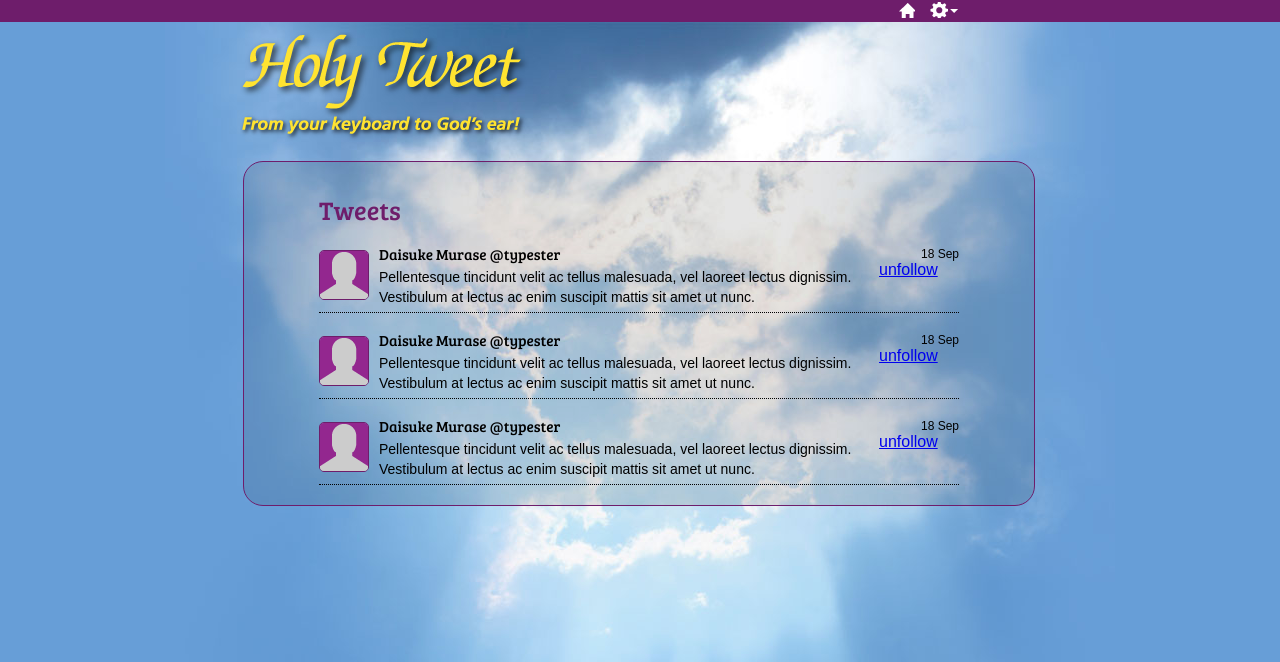
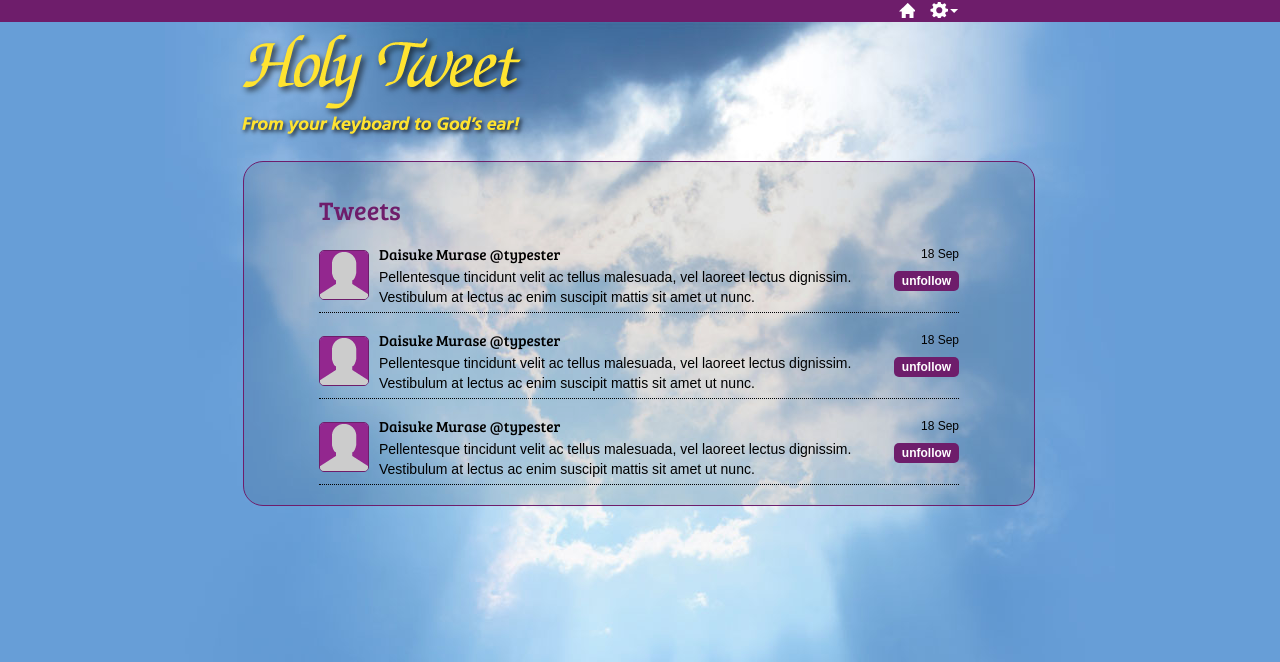
Before and after one commit to Grafixwerks/P2, a PHP site: page / in a window 1280 px wide. Shown: the top 662 px of the page. Run offline with PHP 8.4, Linux system fonts and the light colour scheme.

Commit message:
Fixed CSS classes on btn-small

```diff
--- a/dashboard.php
+++ b/dashboard.php
@@ -112,7 +112,7 @@
         <p>Pellentesque tincidunt velit ac tellus malesuada, vel laoreet lectus dignissim.  Vestibulum at lectus ac enim suscipit mattis sit amet ut nunc. </p>
       </div><!-- .tweet-left -->
 
-      <div class="tweet-right"><span class="date">18 Sep</span> <a href="#" class="btn-follow">unfollow</a> </div><!-- .tweet-right -->
+      <div class="tweet-right"><span class="date">18 Sep</span> <a href="#" class="btn-small follow">unfollow</a> </div><!-- .tweet-right -->
       <br class="clr-flt">
     </div><!-- .tweet -->
 
@@ -123,7 +123,7 @@
         <p>Pellentesque tincidunt velit ac tellus malesuada, vel laoreet lectus dignissim.  Vestibulum at lectus ac enim suscipit mattis sit amet ut nunc. </p>
       </div><!-- .tweet-left -->
 
-      <div class="tweet-right"><span class="date">18 Sep</span> <a href="#" class="btn-follow">unfollow</a> </div><!-- .tweet-right -->
+      <div class="tweet-right"><span class="date">18 Sep</span> <a href="#" class="btn-small follow">unfollow</a> </div><!-- .tweet-right -->
       <br class="clr-flt">
     </div><!-- .tweet -->
 
@@ -135,7 +135,7 @@
         <p>Pellentesque tincidunt velit ac tellus malesuada, vel laoreet lectus dignissim.  Vestibulum at lectus ac enim suscipit mattis sit amet ut nunc. </p>
       </div><!-- .tweet-left -->
 
-      <div class="tweet-right"><span class="date">18 Sep</span> <a href="#" class="btn-follow">unfollow</a> </div><!-- .tweet-right -->
+      <div class="tweet-right"><span class="date">18 Sep</span> <a href="#" class="btn-small follow">unfollow</a> </div><!-- .tweet-right -->
       <br class="clr-flt">
     </div><!-- .tweet -->
 
--- a/index.php
+++ b/index.php
@@ -37,7 +37,7 @@
         <p>Pellentesque tincidunt velit ac tellus malesuada, vel laoreet lectus dignissim.  Vestibulum at lectus ac enim suscipit mattis sit amet ut nunc. </p>
       </div><!-- .tweet-left -->
 
-      <div class="tweet-right"><span class="date">18 Sep</span> <a href="#" class="btn-follow">unfollow</a> </div><!-- .tweet-right -->
+      <div class="tweet-right"><span class="date">18 Sep</span> <a href="#" class="btn-small follow">unfollow</a> </div><!-- .tweet-right -->
       <br class="clr-flt">
     </div><!-- .tweet -->
 
@@ -48,7 +48,7 @@
         <p>Pellentesque tincidunt velit ac tellus malesuada, vel laoreet lectus dignissim.  Vestibulum at lectus ac enim suscipit mattis sit amet ut nunc. </p>
       </div><!-- .tweet-left -->
 
-      <div class="tweet-right"><span class="date">18 Sep</span> <a href="#" class="btn-follow">unfollow</a> </div><!-- .tweet-right -->
+      <div class="tweet-right"><span class="date">18 Sep</span> <a href="#" class="btn-small follow">unfollow</a> </div><!-- .tweet-right -->
       <br class="clr-flt">
     </div><!-- .tweet -->
 
@@ -60,7 +60,7 @@
         <p>Pellentesque tincidunt velit ac tellus malesuada, vel laoreet lectus dignissim.  Vestibulum at lectus ac enim suscipit mattis sit amet ut nunc. </p>
       </div><!-- .tweet-left -->
 
-      <div class="tweet-right"><span class="date">18 Sep</span> <a href="#" class="btn-follow">unfollow</a> </div><!-- .tweet-right -->
+      <div class="tweet-right"><span class="date">18 Sep</span> <a href="#" class="btn-small follow">unfollow</a> </div><!-- .tweet-right -->
       <br class="clr-flt">
     </div><!-- .tweet -->
 
```
